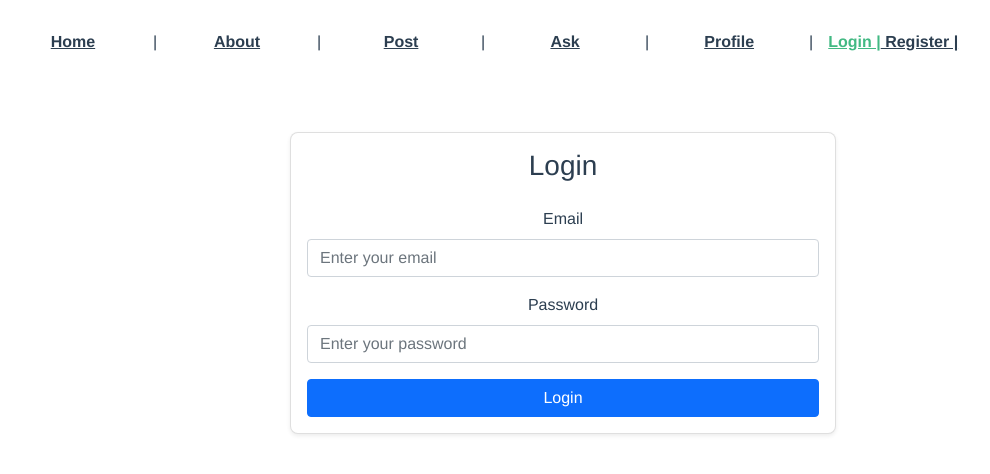
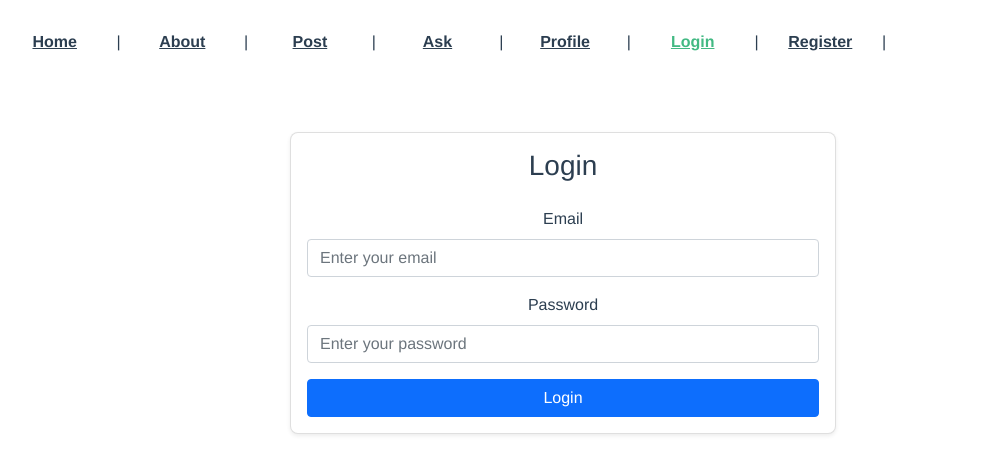
Before and after one commit to boostedgagi/knowledgeHubFrontend, a Vue app: page /#/login in a window 1280 px wide. Shown: the top 474 px of the page, without its empty margins (77-1067 px from the left). Built offline with nearby package versions, Linux system fonts and the light colour scheme.

Commit message:
Granted and denied access depending on roles

```diff
--- a/src/App.vue
+++ b/src/App.vue
@@ -17,8 +17,12 @@
         <router-link to="/profile">Profile</router-link>
       </div>|
       <div class="col">
-        <router-link v-if="!auth.isLogged" to="/login">Login |</router-link>
-        <router-link v-if="!auth.isLogged" to="/register"> Register |</router-link>
+        <router-link v-if="!auth.isLogged" to="/login">Login</router-link>
+      </div>|
+      <div class="col">
+        <router-link v-if="!auth.isLogged" to="/register">Register</router-link>
+      </div>|
+      <div class="col">
         <router-link v-if="auth.isLogged" @click="auth.logout()" to="/login">Logout</router-link>
       </div>
       <div class="col">
--- a/src/router/index.js
+++ b/src/router/index.js
@@ -25,16 +25,19 @@ const routes = [
   {
     path:'/ask',
     name:'ask',
+    meta: { requiresAuth: true },
     component: () => import('../views/NewPostView.vue')
   },
   {
     path:'/profile',
     name:'profile',
+    meta: { requiresAuth: true },
     component: () => import('../views/ProfileView.vue')
   },
   {
     path:'/admin',
     name:'admin',
+    meta: { requiresAuth: true },
     component: () => import('../views/AdminView')
   },
 ]
@@ -44,4 +47,14 @@ const router = createRouter({
   routes
 })
 
+router.beforeEach((to, from, next) => {
+  const token = localStorage.getItem("token");
+
+  if (to.meta.requiresAuth && !token) {
+    next({ name: "login" });
+  } else {
+    next();
+  }
+});
+
 export default router
--- a/src/views/HomeView.vue
+++ b/src/views/HomeView.vue
@@ -46,8 +46,6 @@
   </div>
 </template>
 <script>
-// @ is an alias to /src
-//tu ide logika za ako nije logovan i slicno
 
 export default {
   name: 'HomeView',
@@ -55,7 +53,7 @@ export default {
     return {
       searchQuery: "",
       cards: [
-        { id: 1, title: "Kartica 1", description: "Opis kartice 1" },
+        {}
       ]
     }
   },
```
